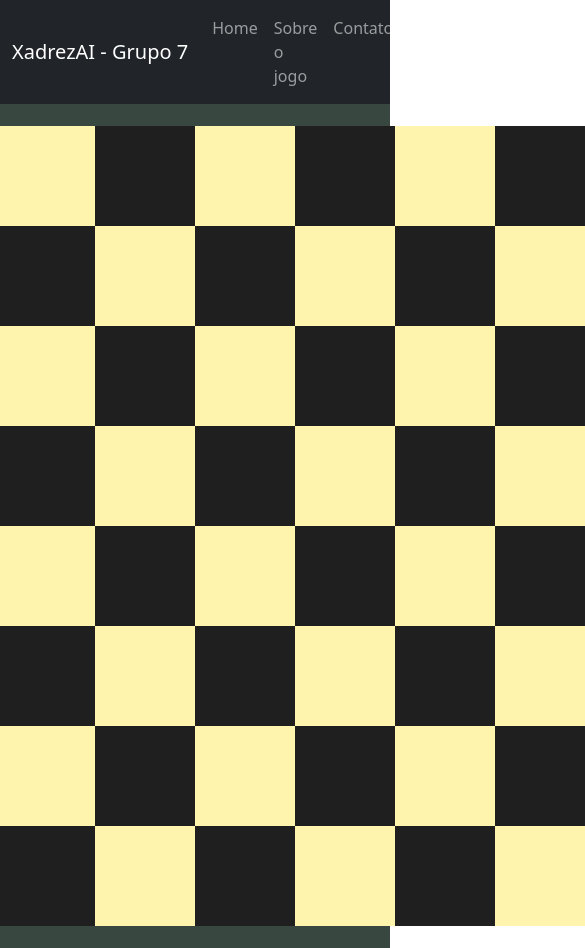
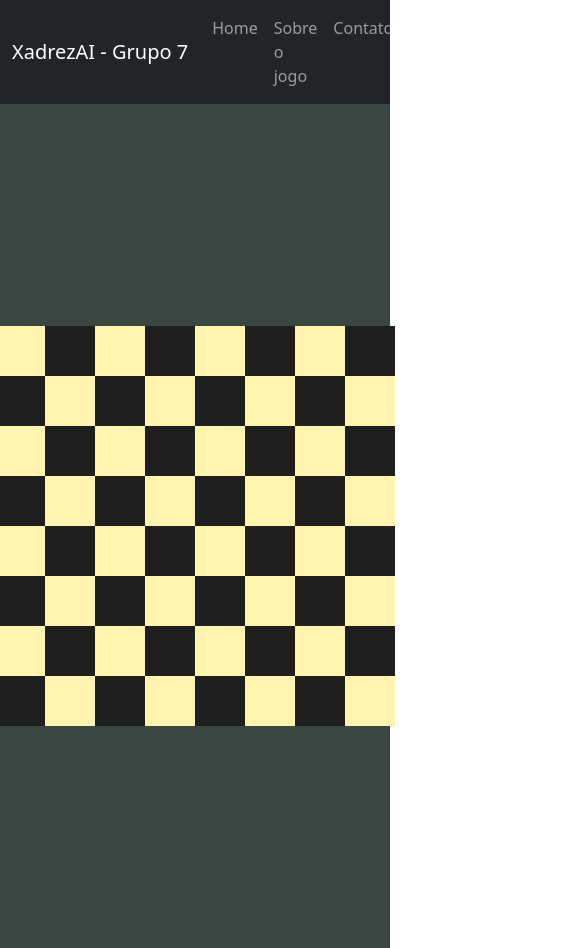
Before and after one commit to ThiagoMozart/chess-game, a React (Create React App) app: page / in a window 390 px wide. Shown: the whole page, 585 px wide, since content can reach past the window. Built offline with nearby package versions, Linux system fonts and the light colour scheme.

Commit message:
Chessboard responsivo

```diff
--- a/src/components/Chessboard.jsx
+++ b/src/components/Chessboard.jsx
@@ -15,10 +15,10 @@ export default function Chessboard() {
             const number = j + i + 2;
 
             if (number % 2 === 0){
-                board.push(<div key={`x${j}y${i}`} className="square black-square"></div>)
+                board.push(<div key={`x${j}y${i}`} className="black-square"></div>)
             }
             else{
-                board.push(<div key={`x${j}y${i}`} className="square white-square"></div>)
+                board.push(<div key={`x${j}y${i}`} className="white-square"></div>)
             }
         }
     }
--- a/src/components/styles/Chessboard.css
+++ b/src/components/styles/Chessboard.css
@@ -1,22 +1,13 @@
 /* Variáveis globais : tamanho em pixel do tabuleiro e cor das casas */
 :root {
-    --size: 100px;
     --white-square: #fff4ad;
     --black-square: #1f1f1f;
 }
 
 #chessboard {
     display: grid;
-    grid-template-columns: repeat(8, var(--size));
-    grid-template-rows: repeat(8, var(--size));
-    width: 8 * var(--size);
-    height: 8 * var(--size);
-    background-color: white;
-}
-
-#chessboard .square {
-    width: var(--size);
-    height: var(--size);
+    grid-template-columns: repeat(8, minmax(50px, 5.5vw));
+    grid-template-rows: repeat(8, minmax(50px, 5.5vw));
 }
 
 #chessboard .black-square {
--- a/src/views/App.css
+++ b/src/views/App.css
@@ -1,6 +1,8 @@
 .chessContent {
-  display: grid;
-  place-content: center;
-  height: 100vh;
+  display: flex;
+  flex-direction: column;
+  align-items: center;
+  justify-content: center;
+  min-height: 100vh;
   background-color: #394741;
 }
```
